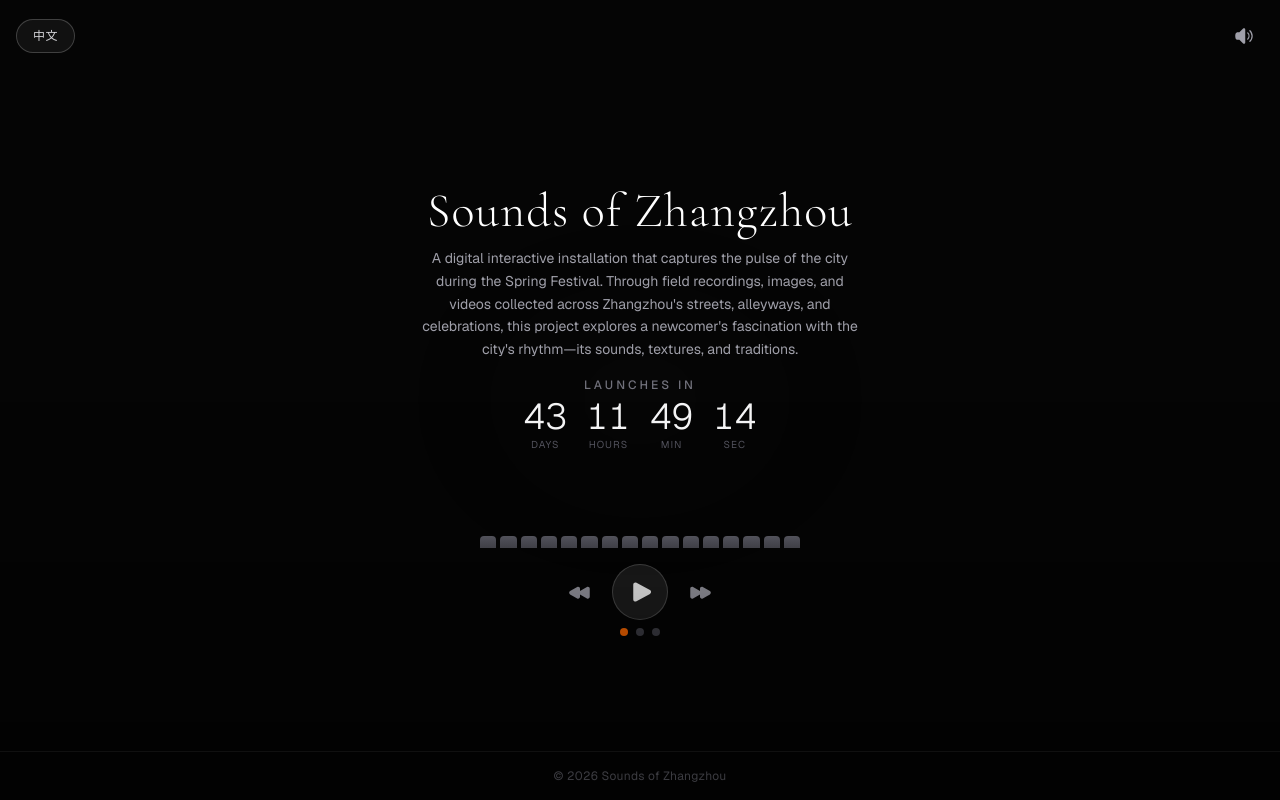
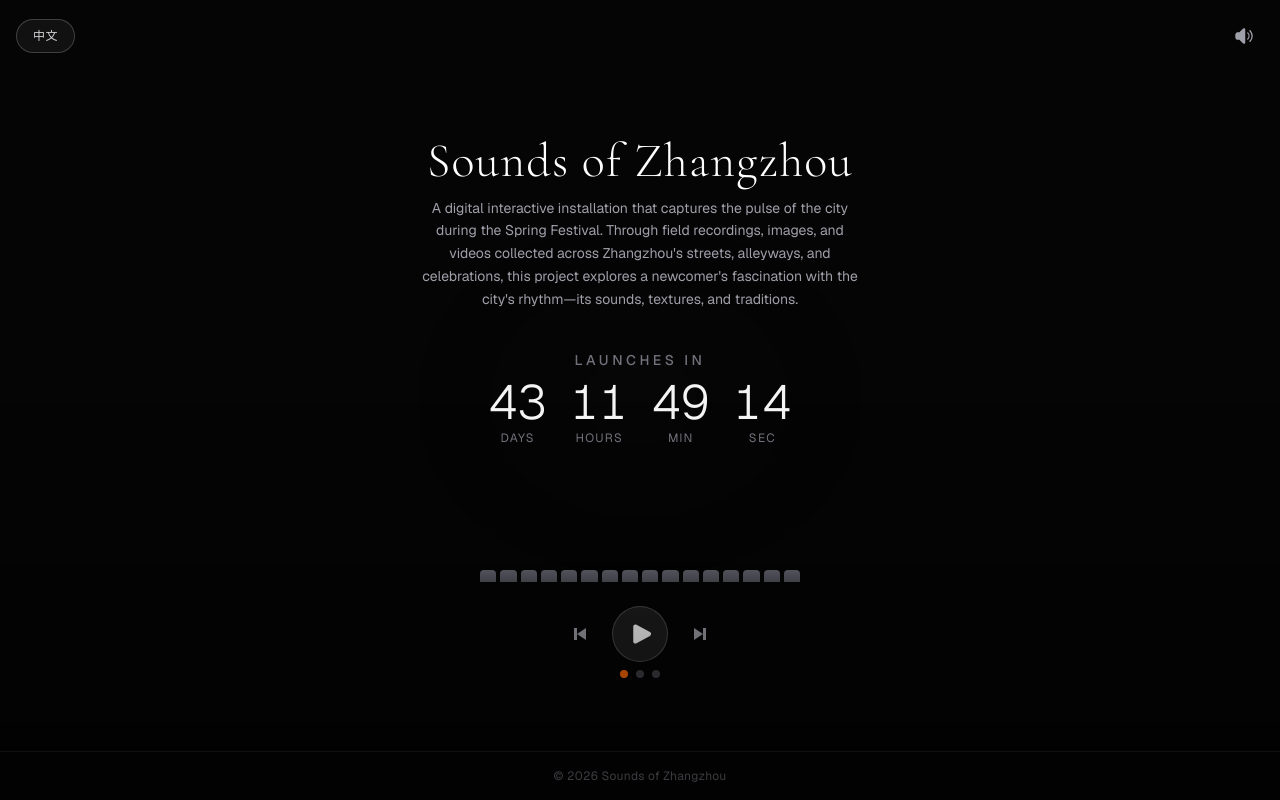
Before and after one commit to wsucauid798/soundsofzhangzhou, a Next.js app: page / in a window 1280 px wide. Built offline with nearby package versions, Linux system fonts and the light colour scheme.

Commit message:
Update element positioning

```diff
--- a/src/app/page.tsx
+++ b/src/app/page.tsx
@@ -209,7 +209,7 @@ export default function Home() {
       copyright: `© ${new Date().getFullYear()} Sounds of Zhangzhou`,
     },
     zh: {
-      title: "漳州之声",
+      title: "Sounds of Zhangzhou",
       description:
         "一个捕捉春节期间城市脉搏的数字互动装置。通过在漳州的街道、小巷和庆祝活动中收集的现场录音、图像和视频，该项目探索了一个新来者对城市节奏的迷恋——它的声音、质感和传统。",
       launchIn: "发布倒计时",
--- a/src/components/Main.tsx
+++ b/src/components/Main.tsx
@@ -1,9 +1,24 @@
-import {
-  PlayIcon,
-  PauseIcon,
-  ForwardIcon,
-  BackwardIcon,
-} from "@heroicons/react/24/solid";
+import { PlayIcon, PauseIcon } from "@heroicons/react/24/solid";
+
+// Skip Previous Icon (|◀)
+function SkipPreviousIcon({ className }: { className?: string }) {
+  return (
+    <svg className={className} viewBox="0 0 24 24" fill="currentColor">
+      <rect x="6" y="6" width="3" height="12" />
+      <path d="M18 6v12l-9-6z" />
+    </svg>
+  );
+}
+
+// Skip Next Icon (▶|)
+function SkipNextIcon({ className }: { className?: string }) {
+  return (
+    <svg className={className} viewBox="0 0 24 24" fill="currentColor">
+      <path d="M6 6v12l9-6z" />
+      <rect x="15" y="6" width="3" height="12" />
+    </svg>
+  );
+}
 
 interface MainProps {
   title: string;
@@ -65,16 +80,16 @@ export default function Main({
       </h1>
 
       {/* Description - Centered */}
-      <div className="prose prose-sm prose-invert prose-zinc relative mx-auto mb-4 max-w-md prose-p:text-zinc-400 prose-p:text-sm prose-p:leading-relaxed">
+      <div className="prose prose-sm prose-invert prose-zinc relative mx-auto mb-8 max-w-md prose-p:text-zinc-400 prose-p:text-sm prose-p:leading-relaxed sm:mb-10">
         <p className="text-center">{description}</p>
       </div>
 
-      {/* Countdown - Centered */}
-      <div className="relative mb-4 text-center">
-        <p className="mb-1 text-[10px] font-medium uppercase tracking-[0.25em] text-zinc-500 sm:text-xs">
+      {/* Countdown - Centered, more legible */}
+      <div className="relative mb-12 text-center sm:mb-14">
+        <p className="mb-2 text-xs font-medium uppercase tracking-[0.25em] text-zinc-500 sm:text-sm">
           {launchIn}
         </p>
-        <div className="flex justify-center gap-3 sm:gap-5">
+        <div className="flex justify-center gap-4 sm:gap-6">
           {[
             { value: timeLeft.days, label: labels.days },
             { value: timeLeft.hours, label: labels.hours },
@@ -82,10 +97,10 @@ export default function Main({
             { value: timeLeft.seconds, label: labels.seconds },
           ].map((item, i) => (
             <div key={i} className="flex flex-col items-center">
-              <span className="text-2xl font-light tabular-nums text-zinc-100 sm:text-3xl md:text-4xl">
+              <span className="text-3xl font-light tabular-nums text-zinc-100 sm:text-4xl md:text-5xl">
                 {String(item.value).padStart(2, "0")}
               </span>
-              <span className="text-[9px] uppercase tracking-[0.1em] text-zinc-600 sm:text-[10px]">
+              <span className="mt-1 text-[10px] uppercase tracking-[0.1em] text-zinc-500 sm:text-xs">
                 {item.label}
               </span>
             </div>
@@ -93,8 +108,8 @@ export default function Main({
         </div>
       </div>
 
-      {/* Equalizer - Reduced width */}
-      <div className="relative mx-auto mb-4 flex h-16 w-4/5 max-w-xs items-end gap-[2px] sm:h-20 sm:gap-1">
+      {/* Equalizer */}
+      <div className="relative mx-auto mb-6 flex h-16 w-4/5 max-w-xs items-end gap-[2px] sm:h-20 sm:gap-1">
         {audioFrequencies.map((freq, i) => {
           const height = isPlaying ? Math.max(15, freq) : 15;
           const hue = 15 + i * 8;
@@ -123,7 +138,7 @@ export default function Main({
           className="flex h-12 w-12 items-center justify-center rounded-full text-zinc-400 active:bg-white/10"
           aria-label="Previous track"
         >
-          <BackwardIcon className="h-6 w-6" />
+          <SkipPreviousIcon className="h-6 w-6" />
         </button>
 
         <button
@@ -143,12 +158,12 @@ export default function Main({
           className="flex h-12 w-12 items-center justify-center rounded-full text-zinc-400 active:bg-white/10"
           aria-label="Next track"
         >
-          <ForwardIcon className="h-6 w-6" />
+          <SkipNextIcon className="h-6 w-6" />
         </button>
       </div>
 
       {/* Track dots - Centered under controls */}
-      <div className="flex justify-center gap-2">
+      <div className="mb-2 flex justify-center gap-2">
         {Array.from({ length: totalTracks }).map((_, i) => (
           <div
             key={i}
```
